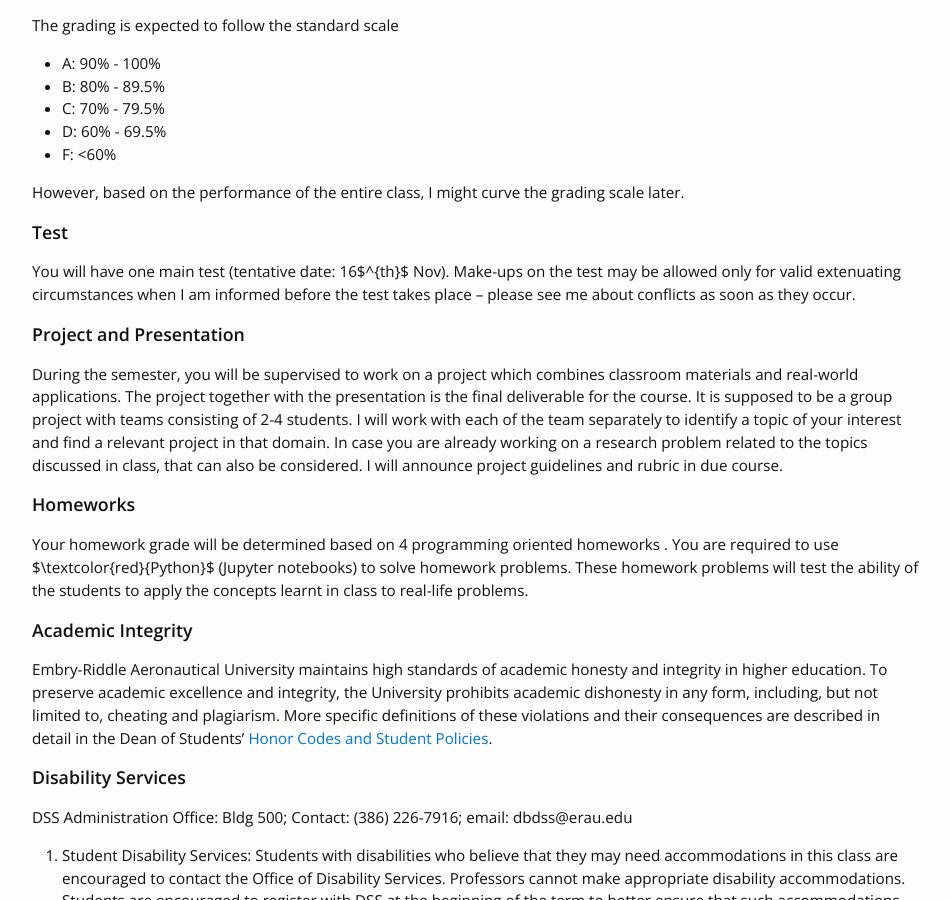
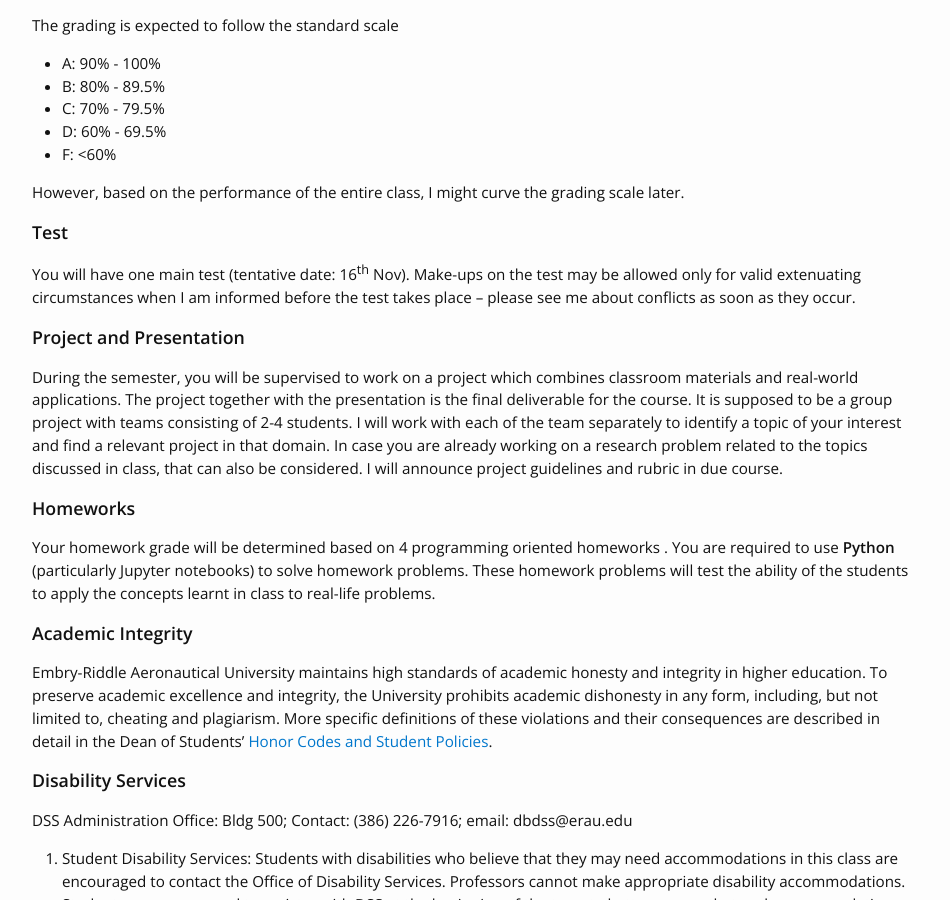
Before and after one commit to p-shekhar/DS440, a Jekyll site: the page built from index.md, in a window 1280 px wide and 900 px high, scrolled down 1266 px. Shown: the whole window, without its empty margins (163-1113 px from the left). Built offline with Jekyll 4.4.1, drawn with Linux system fonts in a browser that asks for light colours; nearby versions of some CDN libraries.

```diff
--- a/index.md
+++ b/index.md
@@ -44,13 +44,13 @@ The grading is expected to follow the standard scale
 However, based on the performance of the entire class, I might curve the grading scale later.
 
 <h3><strong>Test</strong></h3>
-You will have one main test (tentative date: 16$^{th}$ Nov). Make-ups on the test may be allowed only for valid extenuating circumstances when I am informed before the test takes place – please see me about conflicts as soon as they occur.
+You will have one main test (tentative date: 16<sup>th</sup> Nov). Make-ups on the test may be allowed only for valid extenuating circumstances when I am informed before the test takes place – please see me about conflicts as soon as they occur.
 
 <h3><strong>Project and Presentation</strong></h3>
 During the semester, you will be supervised to work on a project which combines classroom materials and real-world applications. The project together with the presentation is the final deliverable for the course. It is supposed to be a group project with teams consisting of 2-4 students. I will work with each of the team separately to identify a topic of your interest and find a relevant project in that domain. In case you are already working on a research problem related to the topics discussed in class, that can also be considered. I will announce project guidelines and rubric in due course.
 
 <h3><strong>Homeworks</strong></h3>
-Your homework grade will be determined based on 4 programming oriented homeworks . You are required to use $\textcolor{red}{Python}$ (Jupyter notebooks) to solve homework problems. These homework problems will test the ability of the students to apply the concepts learnt in class to real-life problems.
+Your homework grade will be determined based on 4 programming oriented homeworks . You are required to use <strong>Python</strong> (particularly Jupyter notebooks) to solve homework problems. These homework problems will test the ability of the students to apply the concepts learnt in class to real-life problems.
 
 <h3><strong>Academic Integrity</strong></h3>
 Embry-Riddle Aeronautical University maintains high standards of academic honesty and integrity in higher education. To preserve academic excellence and integrity, the University prohibits academic dishonesty in any form, including, but not limited to, cheating and plagiarism. More specific definitions of these violations and their consequences are described in detail in the Dean of Students’ <a href = 'https://daytonabeach.erau.edu/campus-life/dean-of-students/honor/codes#academic-integrity' target="_blank">Honor Codes and Student Policies</a>.
```
Also changed, not shown: 2 other files.
